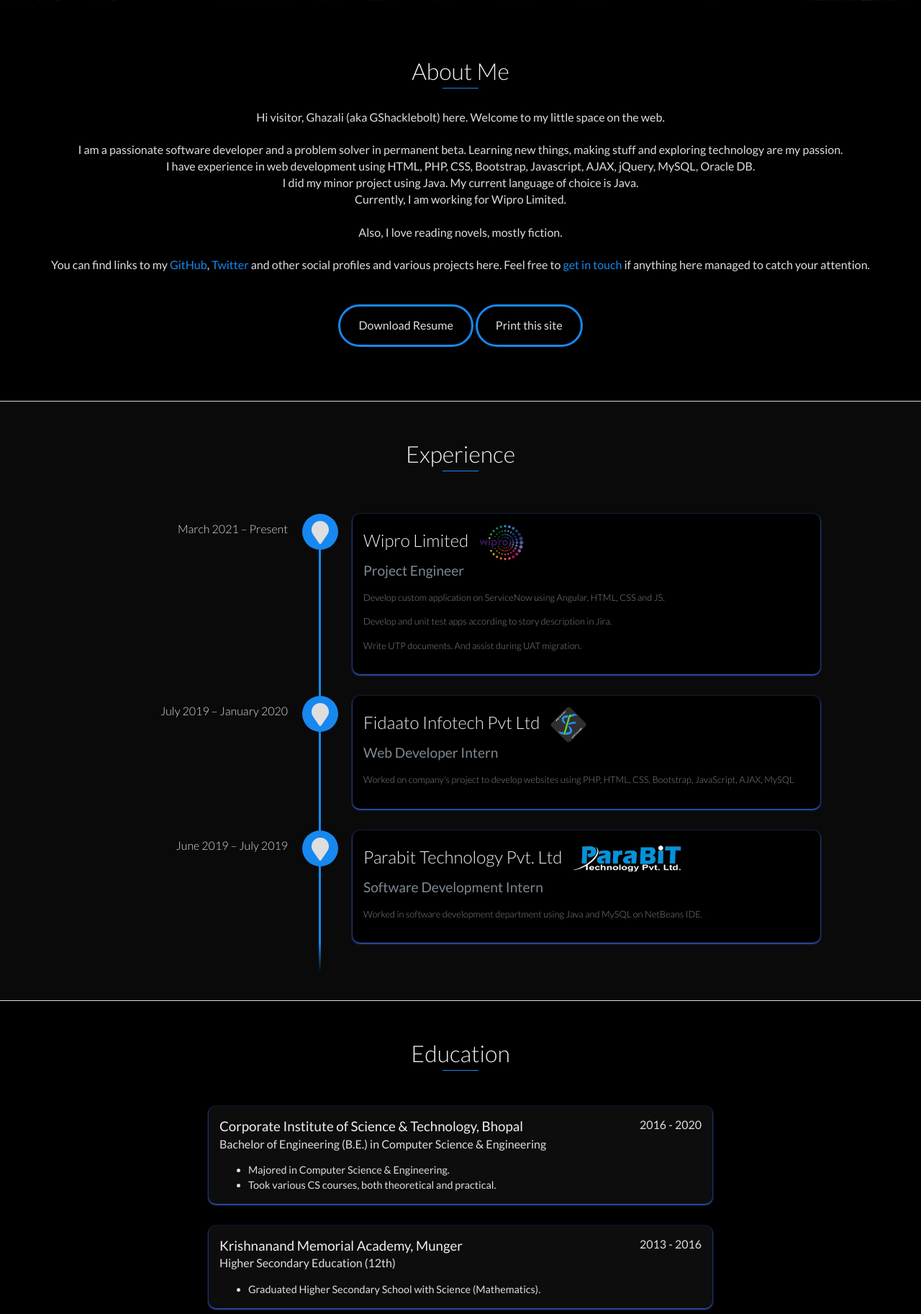
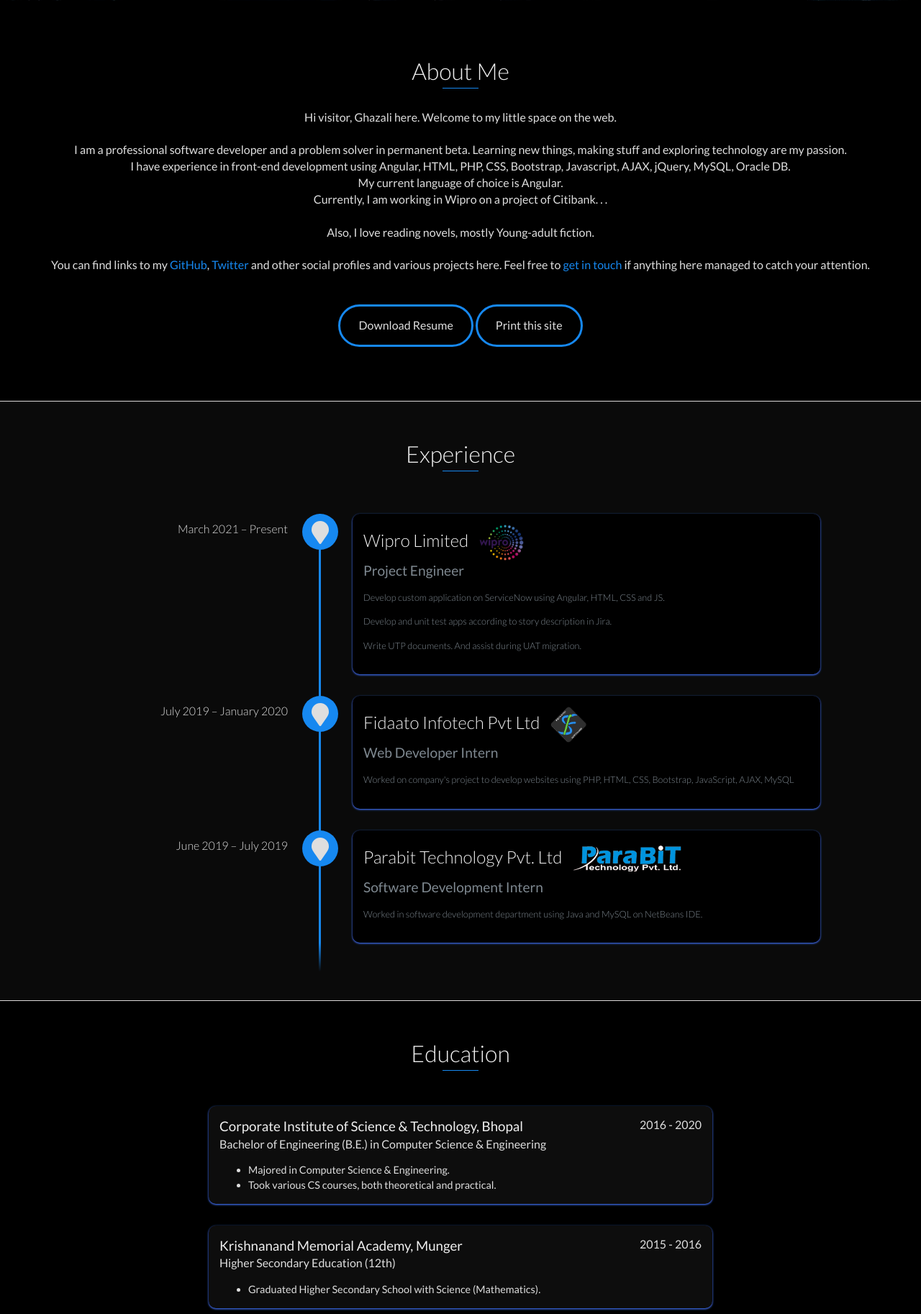
Before and after one commit to gshacklebolt/gshacklebolt.github.io, a PHP site: page / in a window 1280 px wide. Shown: the part 629-2455 px from the top of the page at 72% size. Run offline with PHP 8.4, Linux system fonts and the light colour scheme; some libraries are stand-ins or nearby versions.

Commit message:
Updated About Me and dates

```diff
--- a/index.php
+++ b/index.php
@@ -207,14 +207,15 @@
     <section id="about" accesskey="a">
       <h2 class="heading">About Me</h2>
       <p>
-        Hi visitor, Ghazali (aka GShacklebolt) here. Welcome to my little space on the web.
+        Hi visitor, Ghazali here. Welcome to my little space on the web.
         <br /><br />
-        I am a passionate software developer and a problem solver in permanent beta.
+        I am a professional software developer and a problem solver in permanent beta.
         Learning new things, making stuff and exploring technology are my passion. <br />
-        I have experience in web development using HTML, PHP, CSS, Bootstrap, Javascript, AJAX, jQuery, MySQL, Oracle DB. <br />I did my minor project using Java. My current language of choice is Java.<br />
-        Currently, I am working for Wipro Limited.
+        I have experience in front-end development using Angular, HTML, PHP, CSS, Bootstrap, Javascript, AJAX, jQuery, MySQL, Oracle DB. <br />
+        My current language of choice is Angular.<br />
+        Currently, I am working in Wipro on a project of Citibank. . .
         <br/ ><br />
-        Also, I love reading novels, mostly fiction.
+        Also, I love reading novels, mostly Young-adult fiction.
         <br /><br />
         You can find links to my <a href="https://github.com/gshacklebolt" target="_blank" rel="noopener">GitHub</a>, <a href="https://twitter.com/gshacklebolt" target="_blank" rel="noopener">Twitter</a> and other social profiles and various projects here. Feel free to
         <a href="mailto:ghazali123456@gmail.com" target="_blank" rel="noopener">get in touch</a>
@@ -287,7 +288,7 @@
       <!-- End .education-block -->
       <div class="education-block shadow">
         <h3>Krishnanand Memorial Academy, Munger</h3>
-        <span class="education-date"> 2013 - 2016</span>
+        <span class="education-date"> 2015 - 2016</span>
         <h4>Higher Secondary Education (12th)</h4>
         <ul>
           <li>Graduated Higher Secondary School with Science (Mathematics).</li>
@@ -298,7 +299,7 @@
         <a href="http://www.ndmunger.com/" target="_blank">
         	<h3>Notre Dame Academy, Munger</h3>
         </a>
-        <span class="education-date"> 2011 - 2013</span>
+        <span class="education-date"> 2012 - 2013</span>
         <h4>Secondary Education (10th)</h4>
         <ul>
           <li>Graduated Secondary School with Foundation of IT as optional.</li>
```
Also changed, not shown: index.html (+8 -7 lines).
